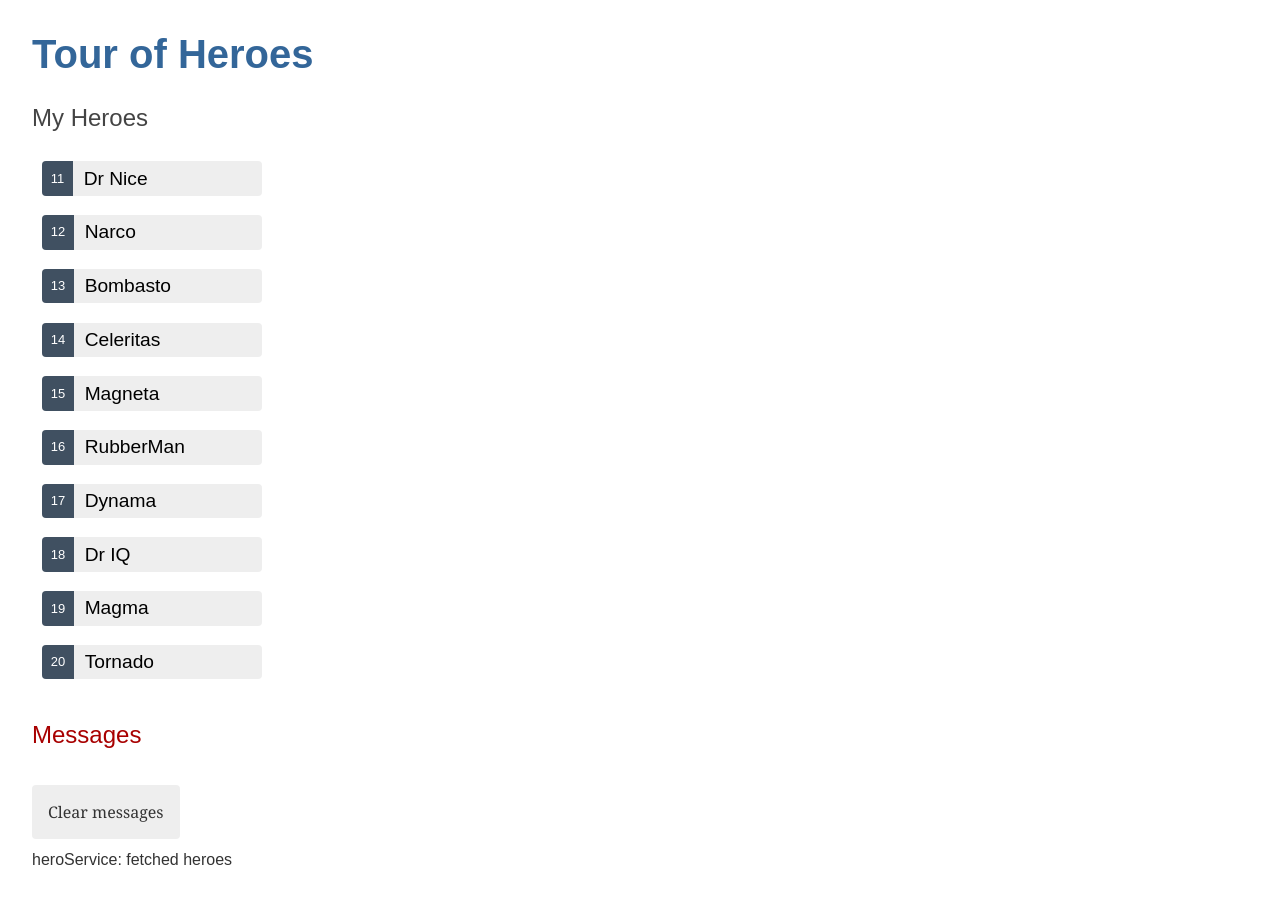
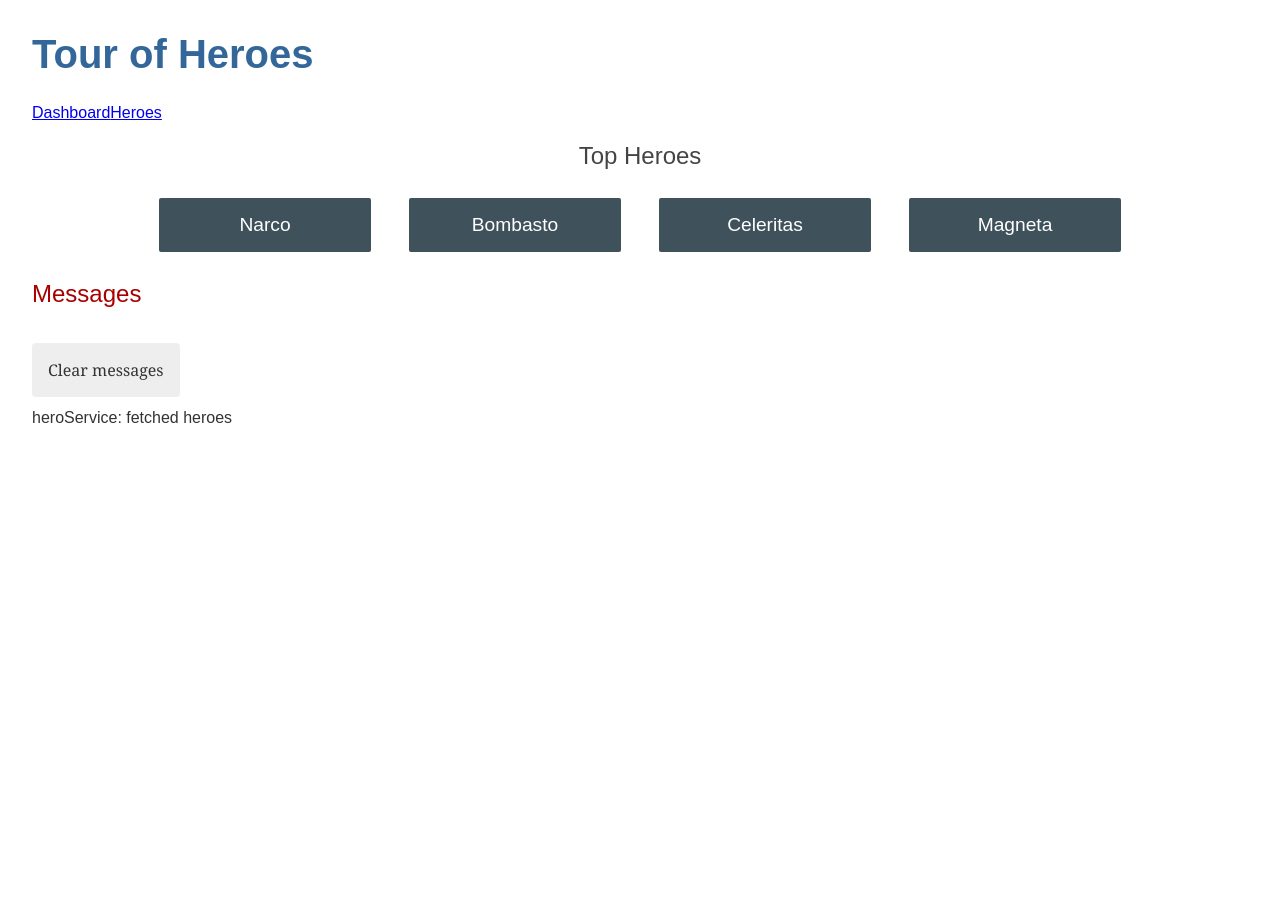
Before and after one commit to jchinrichs7/TourOfHeroes, an Angular app: page /dashboard in a window 1280 px wide. After the commit the page ends 800 px from the top, so only its background shows below. Built offline with nearby package versions, Linux system fonts and the light colour scheme.

Commit message:
finished part 5

```diff
--- a/src/app/app.component.html
+++ b/src/app/app.component.html
@@ -1,3 +1,7 @@
 <h1>{{ title }}</h1>
-<app-heroes></app-heroes>
+<nav>
+  <a routerLink="/dashboard">Dashboard</a>
+  <a routerLink="/heroes">Heroes</a>
+</nav>
+<router-outlet></router-outlet>
 <app-messages></app-messages>
--- /dev/null
+++ b/src/app/dashboard/dashboard.component.css
@@ -0,0 +1,50 @@
+/* DashboardComponent's private CSS styles */
+
+h2 {
+  text-align: center;
+}
+
+.heroes-menu {
+  padding: 0;
+  margin: auto;
+  max-width: 1000px;
+
+  /* flexbox */
+  display: flex;
+  flex-direction: row;
+  flex-wrap: wrap;
+  justify-content: space-around;
+  align-content: flex-start;
+  align-items: flex-start;
+}
+
+a {
+  background-color: #3f525c;
+  border-radius: 2px;
+  padding: 1rem;
+  font-size: 1.2rem;
+  text-decoration: none;
+  display: inline-block;
+  color: #fff;
+  text-align: center;
+  width: 100%;
+  min-width: 70px;
+  margin: .5rem auto;
+  box-sizing: border-box;
+
+  /* flexbox */
+  order: 0;
+  flex: 0 1 auto;
+  align-self: auto;
+}
+
+@media (min-width: 600px) {
+  a {
+    width: 18%;
+    box-sizing: content-box;
+  }
+}
+
+a:hover {
+  background-color: #000;
+}
--- /dev/null
+++ b/src/app/dashboard/dashboard.component.html
@@ -0,0 +1,7 @@
+<h2>Top Heroes</h2>
+<div class="heroes-menu">
+  <a *ngFor="let hero of heroes"
+    routerLink="/detail/{{hero.id}}">
+    {{hero.name}}
+  </a>
+</div>
--- /dev/null
+++ b/src/app/dashboard/dashboard.component.ts
@@ -0,0 +1,23 @@
+import { Component, OnInit } from '@angular/core';
+import { Hero } from '../hero';
+import { HeroService } from '../hero.service';
+
+@Component({
+  selector: 'app-dashboard',
+  templateUrl: './dashboard.component.html',
+  styleUrls: [ './dashboard.component.css' ]
+})
+export class DashboardComponent implements OnInit {
+  heroes: Hero[] = [];
+
+  constructor(private heroService: HeroService) { }
+
+  ngOnInit(): void {
+    this.getHeroes();
+  }
+
+  getHeroes(): void {
+    this.heroService.getHeroes()
+      .subscribe(heroes => this.heroes = heroes.slice(1, 5)); //2nd through 5th
+  }
+}
--- a/src/app/hero-detail/hero-detail.component.html
+++ b/src/app/hero-detail/hero-detail.component.html
@@ -7,3 +7,4 @@
 	  <input id="hero-name" [(ngModel)]="hero.name" placeholder="name">
 	</div>
 </div>
+<button type="button" (click)="goBack()">go back</button>
--- a/src/app/hero-detail/hero-detail.component.ts
+++ b/src/app/hero-detail/hero-detail.component.ts
@@ -1,5 +1,9 @@
 import { Component, OnInit, Input } from '@angular/core';
 import { Hero } from '../hero';
+import { MessageService } from '../message.service';
+import { ActivatedRoute } from '@angular/router';
+import { Location } from '@angular/common';
+import { HeroService } from '../hero.service';
 
 @Component({
   selector: 'app-hero-detail',
@@ -10,9 +14,24 @@ export class HeroDetailComponent implements OnInit {
 
   @Input() hero?: Hero;
 
-  constructor() { }
+  constructor(
+    private heroService: HeroService, //get hero data from remote server
+    private route: ActivatedRoute, //holds info abt the route (ie. id)
+    private location: Location //browser navigation
+  ) { }
+
+  getHero(): void {
+    const id = Number(this.route.snapshot.paramMap.get('id'));
+    this.heroService.getHero(id)
+      .subscribe(hero => this.hero = hero);
+  }
+
+  goBack(): void {
+    this.location.back();
+  }
 
   ngOnInit(): void {
+    this.getHero();
   }
 
 }
--- a/src/app/hero.service.ts
+++ b/src/app/hero.service.ts
@@ -16,5 +16,11 @@ export class HeroService {
     return heroes;
   }
 
+  getHero(id: number): Observable<Hero> {
+    const hero = HEROES.find(h => h.id === id)!;
+    this.messageService.add(`HeroService: fetched hero id=${id}`);
+    return of(hero);
+  }
+
   constructor(private messageService: MessageService) { }
 }
--- a/src/app/heroes/heroes.component.html
+++ b/src/app/heroes/heroes.component.html
@@ -2,11 +2,9 @@
 
 <ul class="heroes">
 	<li *ngFor="let hero of heroes">
-		<button [class.selected]="hero === selectedHero" type="button" (click)="onSelect(hero)">
+		<a routerLink="/detail/{{hero.id}}">
 			<span class="badge">{{ hero.id }}</span>
 			<span class="name">{{ hero.name }}</span>
-		</button>
+		</a>
 	</li>
 </ul>
-
-<app-hero-detail [hero]="selectedHero"></app-hero-detail>
--- a/src/app/heroes/heroes.component.ts
+++ b/src/app/heroes/heroes.component.ts
@@ -3,6 +3,8 @@ import { Hero } from '../hero';
 import { HEROES } from '../mock-heroes';
 import { HeroService } from '../hero.service';
 import { MessageService } from '../message.service';
+import { ActivatedRoute } from '@angular/router';
+import { Location } from '@angular/common';
 
 @Component({
   selector: 'app-heroes',
@@ -13,13 +15,7 @@ import { MessageService } from '../message.service';
 
 export class HeroesComponent implements OnInit {
 
-  selectedHero?: Hero;
   heroes: Hero[] = [];
-
-  onSelect(hero: Hero): void {
-    this.selectedHero = hero;
-    this.messageService.add(`HeroesComponent: Selected hero id=${hero.id}`);
-  }
 
   //this version of getHeroes is asyncronous
   getHeroes(): void {
@@ -27,10 +23,22 @@ export class HeroesComponent implements OnInit {
       .subscribe(heroes => this.heroes = heroes); //this line break is unncecessary. we're doing Observable.subscribe()
   }
 
-  constructor(private heroService: HeroService, private messageService: MessageService) {}
+  constructor(
+    private heroService: HeroService, //get hero data from remote server
+    private route: ActivatedRoute, //holds info abt the route (ie. id)
+    private location: Location //browser navigation
+  ) {}
 
   ngOnInit(): void {
     this.getHeroes();
   }
 
 }
+
+/*
+Previously, the parent HeroesComponent set the HeroDetailComponent.hero property and the
+HeroDetailComponent displayed the hero.
+
+HeroesComponent doesn't do that anymore. Now the router creates the
+HeroDetailComponent in response to a URL such as ~/detail/11.
+*/
```
Also changed, not shown: src/app/app-routing.module.ts (added, +28 -0 lines), src/app/app.module.ts (+6 -2 lines), 1 other file (tests, documents, lock files or other folders).
